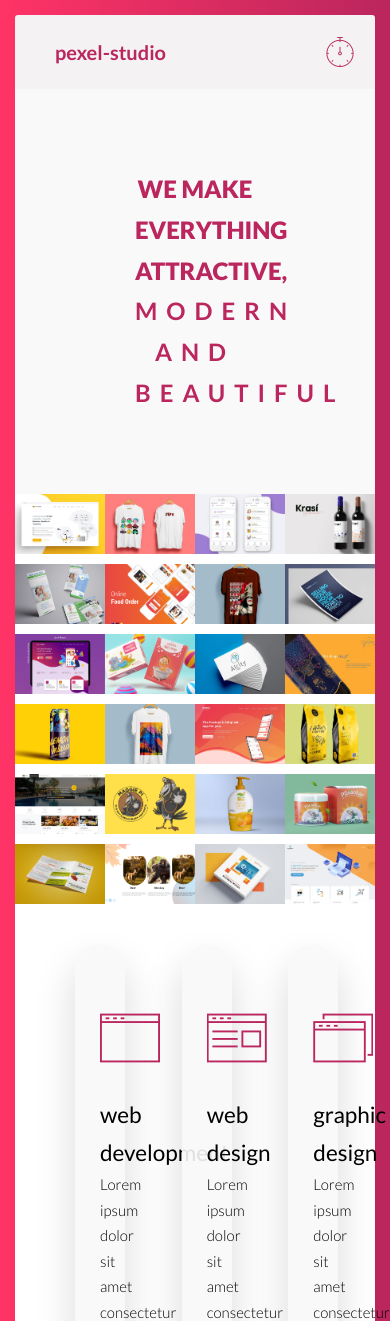
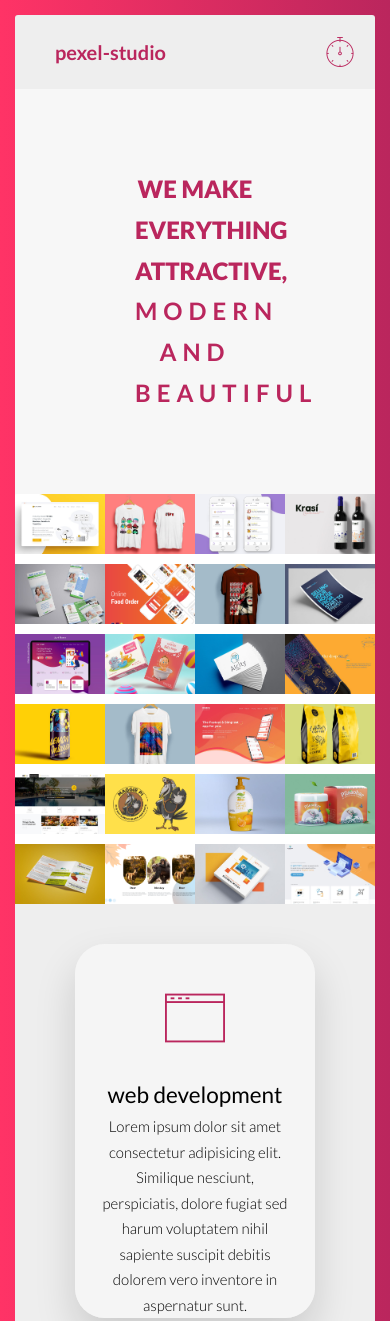
Before and after one commit to aniekan7132/pexels, a website: page index.html in a window 390 px wide. Shown: the top 1321 px of the page. Drawn offline with Linux system fonts and the light colour scheme.

Commit message:
responsive

```diff
--- a/sass/_base.scss
+++ b/sass/_base.scss
@@ -1,3 +1,16 @@
+// OUR BREAKPOINTS
+
+/*0 - 600px: phone
+600 - 900px: tablet portrait
+900 - 1200px: tablet landscape
+[1200 - 1800] is where our normal styles applies(desktop)
+1800 +: big desktop
+
+$breakpoint argument choices
+-phone = 37.5em
+-tab-port = 56.25em
+-tab-land = 75em
+-big-desktop = 112.5em */
 
 $color-primary: #eb2f64;
 $color-primary-light: #ff3366;
@@ -7,6 +20,8 @@ $color-grey-light-1: #faf9f9;
 $color-grey-light-2: #f4f2f2;
 $color-grey-light-3: #f0eeee;
 $color-grey-light-4: #ccc;
+$color-grey-light-1: #f7f7f7;
+$color-grey-light-2: #eee;
 
 $color-grey-light: #333;
 
@@ -14,14 +29,11 @@ $color-black: #000;
 
 $grid-width: 114rem;
 $gutter-horizontal: 8rem;
-$gutter-vertical-small: 6rem;
+$gutter-vertical-small: 4rem;
 
 .u-center-text {
  text-align: center;
 }
-/*grey light 2: #777
-grey light 3; #999
-*/
 
 * {
  margin: 0;
@@ -31,6 +43,18 @@ grey light 3; #999
 
 html {
  font-size: 62.5%;  //1rem = 10px. 10px/16px
+
+  @media (max-width: 75em) {
+  font-size: 62.5%;
+ }
+
+ @media (max-width: 56.25em) {
+  font-size: 62.5%;
+ }
+
+ @media (max-width: 37.5em) {
+  font-size: 62.5%;
+ }
 }
 
 body {
--- a/sass/_components.scss
+++ b/sass/_components.scss
@@ -20,23 +20,30 @@
  text-transform: uppercase;
  color: $color-primary-dark;
  text-align: center;
+ width: 100%;
 
  &-main {
   display: block;
   font-weight: 900;
+  width: 100%;
  }
 
  &-sub {
   display: block;
-  letter-spacing: .9rem;
+  letter-spacing: .6rem;
+  width: 100%;
  }
 }
 
 .section__product {
- background-color: #fff;;
+ background-color: #fff;
+ //display: flex;
+ flex-wrap: wrap;
 
  &-list {
  display: flex;
+ //flex-wrap: wrap;
+
  &:not(:last-child) {
   margin-bottom: 1rem;
  }
@@ -44,7 +51,7 @@
 
  &-image {
   width: 25%;
-  //display: inline-block;
+  display: inline-block;
  }
 }
 
@@ -62,7 +69,12 @@
   display: inline-block;
   background-color: $color-primary-dark;
   -webkit-background-clip: text;
+  background-clip: text;
   color: transparent;
+
+  @media (max-width: 75em) {
+  margin-top: 3rem;
+ }
  }
 
  &--text {
--- a/sass/_grid.scss
+++ b/sass/_grid.scss
@@ -14,5 +14,12 @@
    &:not(:last-child) {
    margin-right: $gutter-horizontal;
   }
+
+  @media (max-width: 75em) {
+  width: 100%;
+  &:not(:last-child) {
+   margin-bottom: $gutter-vertical-small;
  }
 }
+ }
+}
--- a/sass/_layout.scss
+++ b/sass/_layout.scss
@@ -5,7 +5,7 @@
 
 .section-features {
  padding: 4rem 6rem;
- background-color: #fff;
+ background-color: $color-grey-light-2;
 }
 
 .footer {
```
Also changed, not shown: package.json (+10 -1 lines), css/style.css, sass/main.scss (line endings or trailing spaces).
